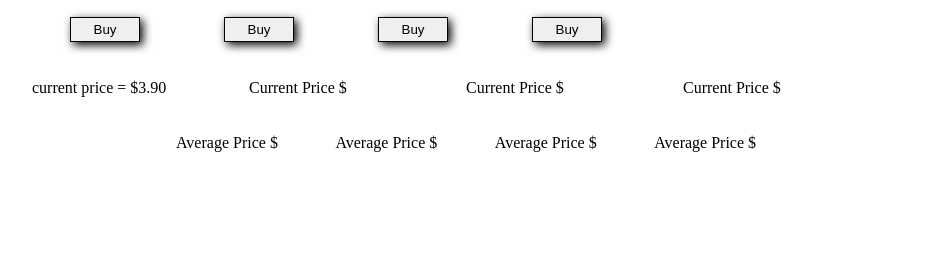
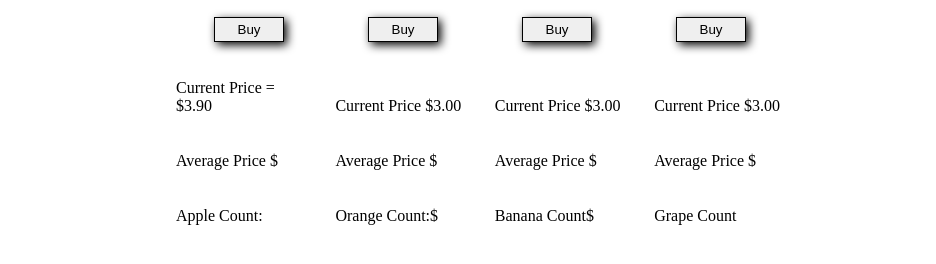
Before and after one commit to ASBausch/prime_group_jq_01-vanilla, a plain HTML site: page index.html in a window 1280 px wide. Shown: the part 370-634 px from the top of the page, without its empty margins (149-1085 px from the left). Drawn offline with Linux system fonts and the light colour scheme.

Commit message:
All apple funtions and display working

```diff
--- a/index.html
+++ b/index.html
@@ -29,7 +29,7 @@
 
 		</section>
 
-		<section class="buy" class="cart">
+		<section class="buy cart">
 		<button class="buyApple">Buy</button>
 		<button class="orange">Buy</button>
 		<button class="banana">Buy</button>
@@ -37,18 +37,25 @@
 		</section>
 
 
-		<section class="curPrice" class="cart">
-		<p class="apple">Current Price $</p>
-		<p class="orange">Current Price $</p>
-		<p class="banana">Current Price $</p>
-		<p class="grapes">Current Price $</p>
+		<section class="curPrice cart">
+		<p class="apple">Current Price $3.00</p>
+		<p class="orange">Current Price $3.00</p>
+		<p class="banana">Current Price $3.00</p>
+		<p class="grapes">Current Price $3.00</p>
 		</section>
 
 		<section class="cart">
+		<p class="avgApplePrice">Average Price $</p>
 		<p>Average Price $</p>
 		<p>Average Price $</p>
 		<p>Average Price $</p>
-		<p>Average Price $</p>
+		</section>
+
+		<section class="Count cart">
+		<p class="appleCount">Apple Count:</p>
+		<p>Orange Count:$</p>
+		<p>Banana Count$</p>
+		<p>Grape Count</p>
 		</section>
 
 		<script src="jquery.min.js"></script>
--- a/script.js
+++ b/script.js
@@ -55,7 +55,7 @@ $(function(){
 		bananas = priceCheck(updateFruit(bananas));
 		oranges = priceCheck(updateFruit(oranges));
 		grapes = priceCheck(updateFruit(grapes));
-		$('p.apple').text('current price = $' + (applesPrice / 100).toFixed(2));
+		$('p.apple').text('Current Price = $' + (applesPrice / 100).toFixed(2));
 
 		/*console.log(apples/100);
 		console.log(bananas/100);
@@ -73,8 +73,12 @@ $(function(){
 		totalCashApples += applesPrice;
 		/* setting average price of purchased apples */
 		avgApplePrice = (totalCashApples/countApple);
-		console.log(totalCashApples, avgApplePrice, countApple);
-		$('span').text(totalCash / 100);
+		/* Updates total cash available after every click*/
+		$('span').text((totalCash / 100).toFixed(2));
+		/*Updates average apple price after every click*/
+		$('.avgApplePrice').text("Average Price $" + (avgApplePrice/ 100).toFixed(2));
+		/*Updates number of apples purchased*/
+		$('.appleCount').text("Apple Count: " + countApple);
 	});
 
 
--- a/stylesheet.css
+++ b/stylesheet.css
@@ -72,6 +72,10 @@ span {
 
 }
 
+.avgApplePrice {
+
+}
+
 .buyApple {
 
 
```
